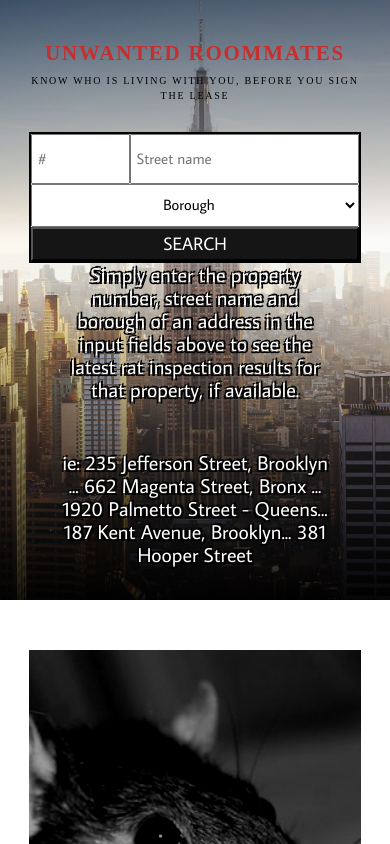
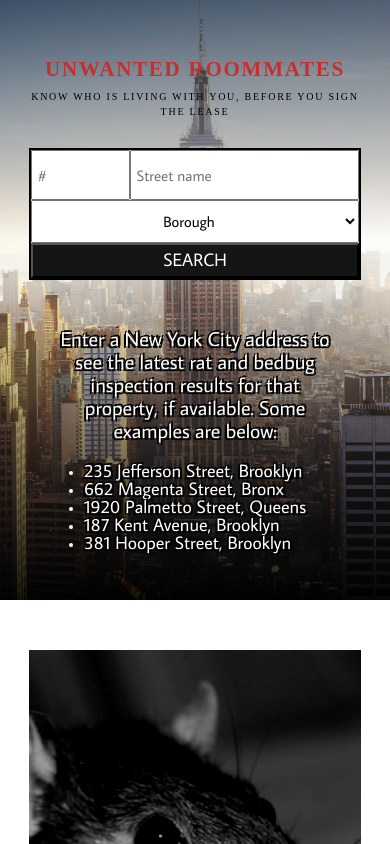
Before and after one commit to Louistam888/unwantedRoommates, a plain HTML site: page index.html in a window 390 px wide. Shown: the top 844 px of the page. Drawn offline with Linux system fonts and the light colour scheme; a web font is replaced by a local one.

Commit message:
fixed sample addresses alignment and footer wrapper

```diff
--- a/index.html
+++ b/index.html
@@ -58,9 +58,28 @@
 
         <div class="explained">
           <div class="wrapper">
-            <p class="aboutApp">Simply enter the property number, street name and borough of an address in the input fields above to see the latest rat inspection results for that property, if available.</p>
+            <p class="aboutApp">Enter a New York City address to see the latest rat and bedbug inspection results for that property, if available. Some examples are below: </p>
 
-            <p class="aboutApp">ie: 235 Jefferson Street, Brooklyn ... 662 Magenta Street, Bronx ... 1920 Palmetto Street - Queens... 187 Kent Avenue, Brooklyn... 381 Hooper Street</p>
+            <div class="sampleAddressContainer">
+              <ul class="sampleAddresses">
+                <li>
+                  <p> 235 Jefferson Street, Brooklyn</p>
+                </li>
+                <li>
+                  <p>662 Magenta Street, Bronx</p>
+                </li>
+                <li>
+                  <p>1920 Palmetto Street, Queens</p>
+                </li>
+                <li>
+                  <p>187 Kent Avenue, Brooklyn</p>
+                </li>
+                <li>
+                  <p>381 Hooper Street, Brooklyn</p>
+                </li>
+              </ul>
+            </div>
+
           </div>
         </div><!--explained div ending-->
       </div><!-- headerElementsContainer div end -->
@@ -220,20 +239,18 @@
         </div><!--FAQ wrapper div end-->
   </section>
 
-
-
-
-    </section>
   </main>
 </body>
 <script src="./javascript/script.js"></script>
 <script src="./javascript/carousel.js"></script>
 <script src="./javascript/accordion.js"></script>
 <footer>
-  <p class="footerText">
-    Powered by New York City Open Data API
-  </p>
-  <p class="junoLink">
-    Created at&nbsp<a href="https://junocollege.com/" target="_blank">Juno College</a></p> <!--SASS ERROR NECESSITATES NBSP-->
+  <div class="wrapper">
+    <p class="footerText">
+      Powered by New York City Open Data API
+    </p>
+    <p class="junoLink">
+      Created at&nbsp<a href="https://junocollege.com/" target="_blank">Juno College</a></p>
+  </div>
 </footer>
 </html>
--- a/styles/sass/partials/_header.scss
+++ b/styles/sass/partials/_header.scss
@@ -3,7 +3,7 @@
 //HEADER
 
 header {
-  height: 600px;
+  height: 650px;
   width: 100%;
   background-image: linear-gradient(to bottom, rgba(0, 0, 0, 0.5) 0%, rgba(255, 255, 255, 0.5) 40%, rgba(255, 255, 255, 0.15) 50%, rgba(0, 0, 0, 0.9) 100%), url(/assets/new_york_empire_state_building_cityscape.jpg);
   background-size: cover;
@@ -69,7 +69,7 @@ h1 {
   text-align: center;
   line-height: 3.5rem;
   text-shadow: -1px -1px 0 #000000, 2px -2px 0 #000000, -2px 2px 0 #000000, 2px 2px 0 #000000;
-  margin-bottom: 50px;
+  margin-bottom: 20px;
 }
 
 
@@ -137,3 +137,26 @@ form input::placeholder, select, option {
 .search {
   display: none;
 }
+
+.sampleAddressContainer {
+  display: flex;
+  justify-content: center;
+}
+
+.sampleAddresses {
+  margin-bottom: 50px;
+  text-align: left;
+  display: flex;
+  flex-direction: column;
+  justify-content: center;
+  margin: 0 auto;
+
+  li {
+    margin: 0;
+    font-size: 2.5rem;
+    color: #ffffff;
+    text-align: left;
+    line-height: 3rem;
+    text-shadow: -1px -1px 0 #000000, 2px -2px 0 #000000, -2px 2px 0 #000000, 2px 2px 0 #000000;
+  }
+}
--- a/styles/sass/partials/_mediaQueries.scss
+++ b/styles/sass/partials/_mediaQueries.scss
@@ -68,6 +68,15 @@
   .noRecords {
     padding: 10px 0;
   }
+
+  .sampleAddresses {
+    margin-bottom: 0px;
+
+    li {
+      font-size: 2rem;
+      line-height: 2.2rem;
+    }
+  }
 }
 
 @media (max-width: 780px) {
@@ -109,10 +118,13 @@
     padding: 5px 0;
     font-size: 2rem;
   }
-
 }
 
 @media (max-width: 680px) {
+
+  header {
+    height: 600px;
+  }
 
   form input::placeholder, select, option {
     font-size: 1.8rem;
@@ -161,9 +173,26 @@
     padding-right: 30px;
   }
 
+  .sampleAddresses {
+    font-size: 2rem;
+
+    li {
+      line-height: 2.2rem;
+    }
+  }
+
   .noRecords {
     padding: 2.5px 0;
     font-size: 1.5rem;
+  }
+
+  .sampleAddresses {
+    margin-bottom: 0px;
+
+    li {
+      font-size: 1.3rem;
+      line-height: 1.8rem;
+    }
   }
 }
 
```
Also changed, not shown: styles/styles.css.
